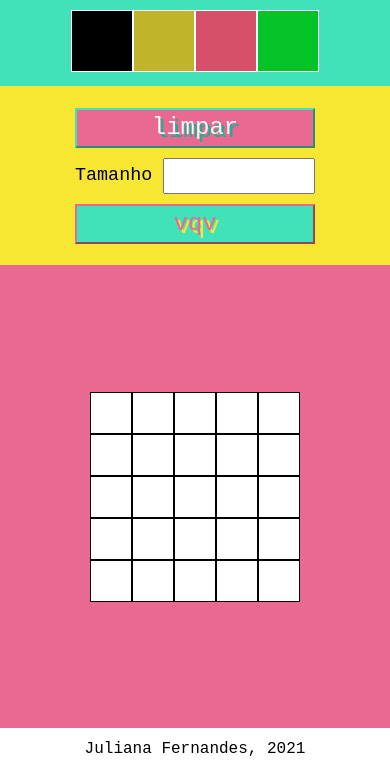
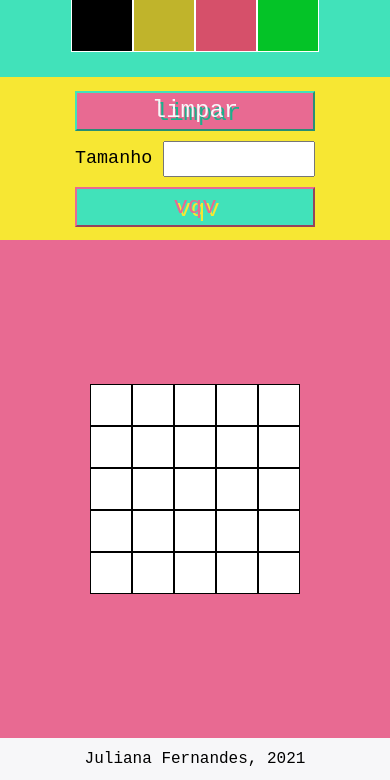
Before and after one commit to julidane/projectpixelart, a plain HTML site: page index.html in a window 390 px wide. Shown: the part 74-854 px from the top of the page. Drawn offline with Linux system fonts and the light colour scheme; a web font is replaced by a local one.

Commit message:
Adiciona css para phone

```diff
--- a/index.html
+++ b/index.html
@@ -13,9 +13,11 @@
     <link rel="preconnect" href="https://fonts.gstatic.com">
     <link href="https://fonts.googleapis.com/css2?family=PT+Mono&display=swap" rel="stylesheet">
     <link rel="stylesheet" type="text/css" href="style.css">
+    <link rel="stylesheet" media="(max-width: 800px)" href="phone.css" />
 </head>
 
 <body>
+    <section class="all">
         <header>
             <h1 id="title">Paleta de Cores</h1>
         </header>
@@ -50,6 +52,7 @@
         <footer>
             <p>Juliana Fernandes, 2021</p>
         </footer>
+    </section>
 
 
 
--- /dev/null
+++ b/phone.css
@@ -0,0 +1,3 @@
+.all {
+  width: 100%;
+}
--- a/style.css
+++ b/style.css
@@ -6,9 +6,18 @@ body {
   display: flex;
   flex-direction: column;
   font-family: "PT Mono", monospace;
+  background-color: #f7f7f9;
+}
+
+.all {
+  height: 100vh;
+  width: 70%;
+  margin: auto;
+
 }
 
 header {
+  width: 100%;
   height: 7%;
   padding-top: 10px;
   background-color: #41e2ba;
@@ -23,6 +32,7 @@ main {
   justify-content: space-between;
   background-color: #e86a92;
   height: 88%;
+  width: 100%;
 }
 
 .color-palette {
@@ -32,6 +42,7 @@ main {
   flex-direction: row;
   justify-content: center;
   align-items:center;
+  padding-bottom: 30px;
 }
 
 .buttons {
@@ -117,16 +128,14 @@ footer {
   display: flex;
   flex-direction: column;
   justify-content: center;
+  width: 100%;
 }
 
 #title {
   font-family: "PT Mono", monospace;
+  font-size: 200%;
   color: #e86a92;
   text-shadow: 3px 3px #f7e733;
-}
-
-section {
-  padding: 20px;
 }
 
 #color-palette {
```
Lines whose indentation alone changed are shown as unchanged.
